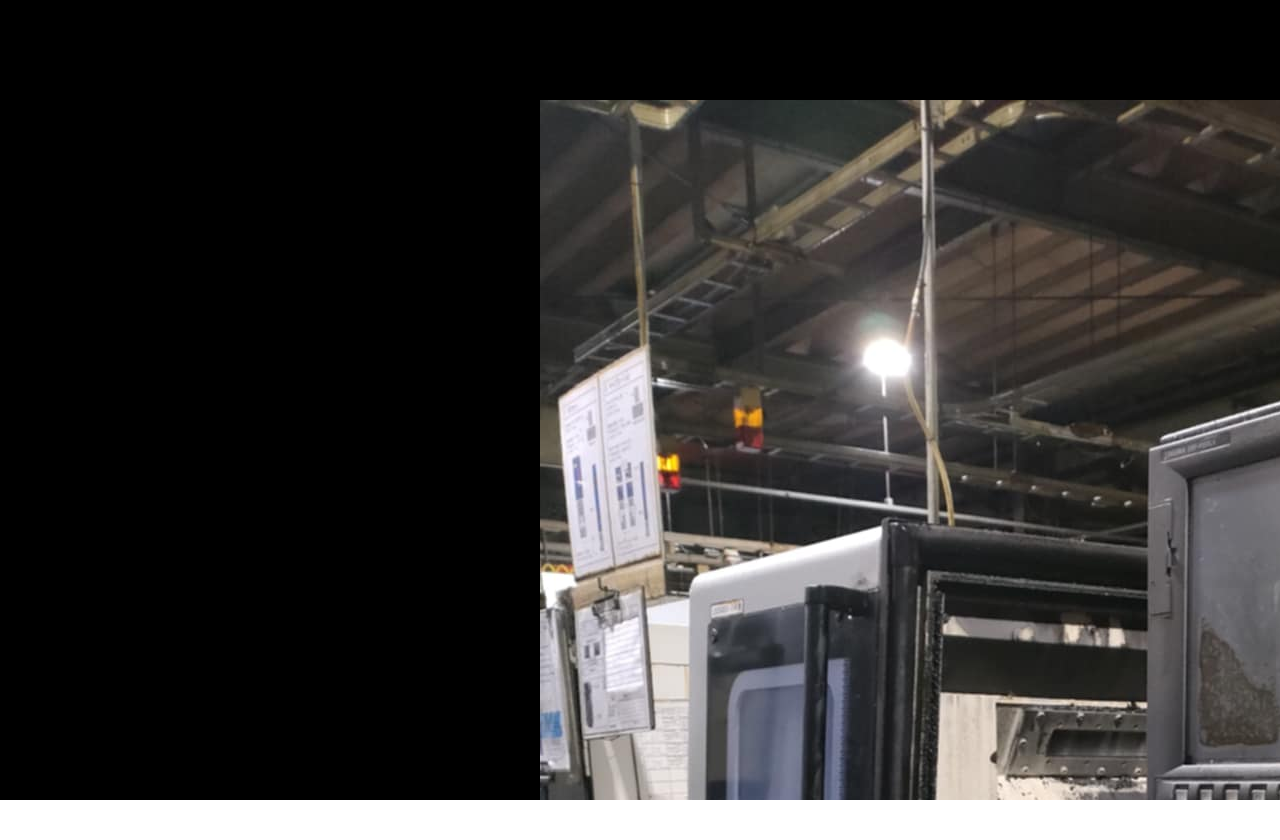
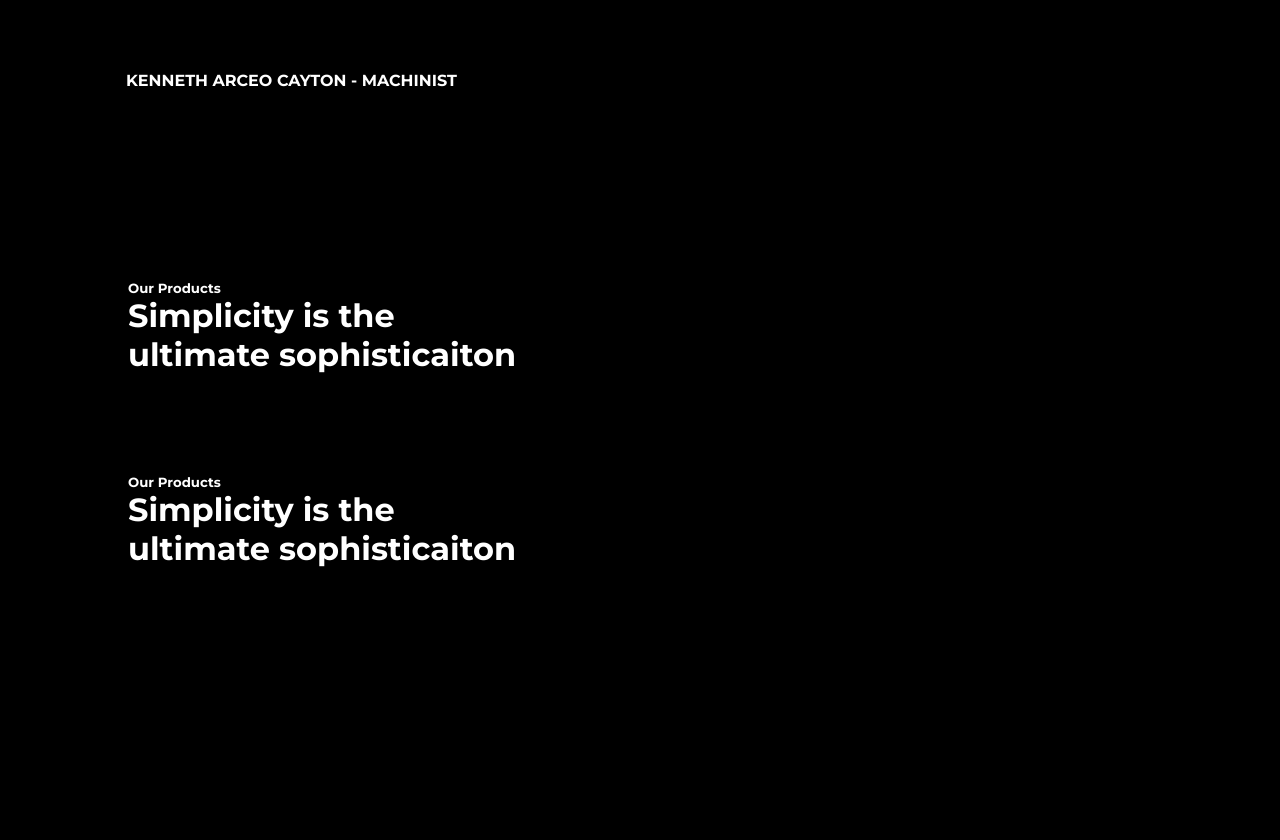
Before and after one commit to kenjiclayton/new-kenarc-portfolio, a plain HTML site: page Machinist.html in a window 1280 px wide. Before the commit the page ends 800 px from the top, so only its background shows below. Drawn offline with Linux system fonts and the light colour scheme.

Commit message:
new update
machinist site update

```diff
--- a/Machinist.html
+++ b/Machinist.html
@@ -3,14 +3,19 @@
     <head>
         <meta charset="UTF-8">
         <meta name="viewport" content="width=device-width, initial-scale=1.0">
-        <title>Kenarc Portfolio</title>
+        <title>MACHINIST - Kenneth Arceo Cayton</title>
         <link rel="stylesheet" href="Machinist_style.css">
     </head>
 <body>
 
-    <div class="hero">
-        <div class="carousel">
-            <ul>
+    <div class="container">
+        <div class="navbar">
+            <nav>
+                <ul>
+                    <li><a href="my_portfolio.html">Kenneth Arceo Cayton - Machinist</a></li>
+                </ul>
+            </nav>
+            <!--<ul>
                 <li><img src="Sankei/image 1.jpeg"></li>
                 <li><img src="Sankei/image 2.jpeg"></li>
                 <li><img src="Sankei/image 3.jpeg"></li>
@@ -35,12 +40,31 @@
                 <li><img src="Sankei/image 22.JPG"></li>
                 <li><img src="Sankei/image 23.JPG"></li>
                 <li><img src="Sankei/image 24.JPG"></li>
-            </ul>
+            </ul>-->
+        </div>
+
+        <div class="row">
+        <div class="col">
+            <div class="text-box">
+                <h5>Our Products</h5>
+                <h1>Simplicity is the ultimate sophisticaiton</h1>
+            </div>
+            <div class="text-box">
+                <h5>Our Products</h5>
+                <h1>Simplicity is the ultimate sophisticaiton</h1>
+            </div>
+        </div>
+
+        <div class="col">
+
+        </div>
         </div>
     </div>
 
 
 
 
+
+
 </body>
 </html>
--- a/Machinist_style.css
+++ b/Machinist_style.css
@@ -8,15 +8,67 @@
     font-family: "Montserrat", sans-serif;
 }
 
-.hero {
+.container {
     width: 100%;
-    height: 100vh;
+    min-height: 100vh;
     background: #000;
-    overflow: hidden;
+    color: #fff;
+    position: relative;
 }
 
-.hero .carousel {
-    width: 200px;
-    margin: 100px auto 0;
-    overflow: visible;
+.navbar{
+    width: 90%;
+    height: 20vh;
+    margin: auto;
+    display: flex;
+    align-items: center;
 }
+
+nav {
+    flex: 1;
+    text-align: left;
+}
+
+nav ul li {
+    list-style: none;
+    display: inline-block;
+    margin-left: 60px;
+}
+
+nav ul li a {
+    text-decoration: none;
+    text-transform: uppercase;
+    font-weight: bold;
+    color: #fff;
+    font-size: 16px;
+    padding: 5px 2px;
+}
+
+nav ul li a:hover {
+    color: darkolivegreen;
+}
+
+.row {
+    width: 80%;
+    min-height: 85vh;
+    margin: auto;
+    display: flex;
+    flex-wrap: wrap;
+}
+
+.col {
+    margin: 20px 0;
+    flex-basis: 50%;
+    min-width: 300px;
+    height: 100%;
+    position: relative;
+}
+
+.text-box {
+    max-width: 400px;
+    margin-top: 100px;
+}
+
+.text-box h5 {
+    color: #fff;
+}
```
